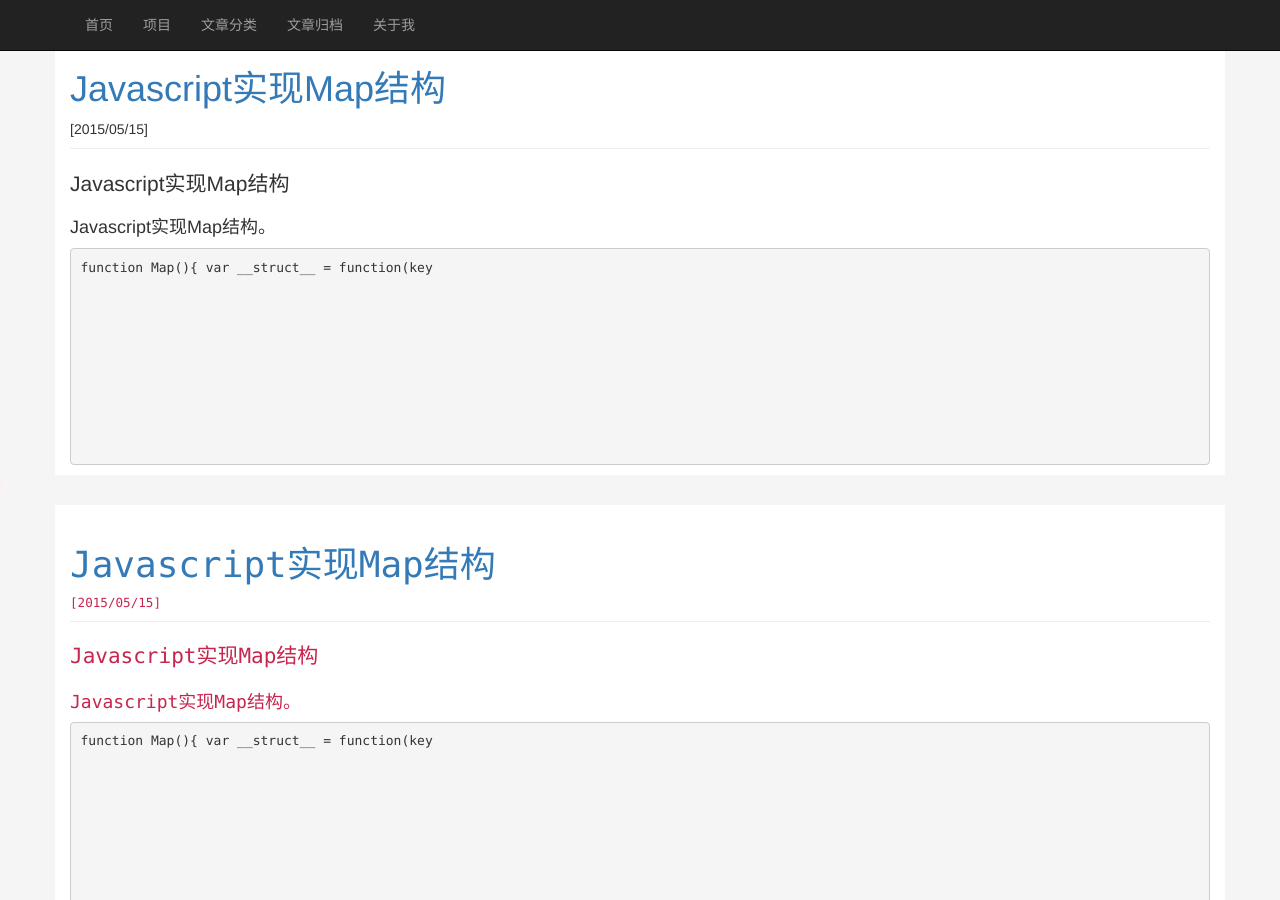
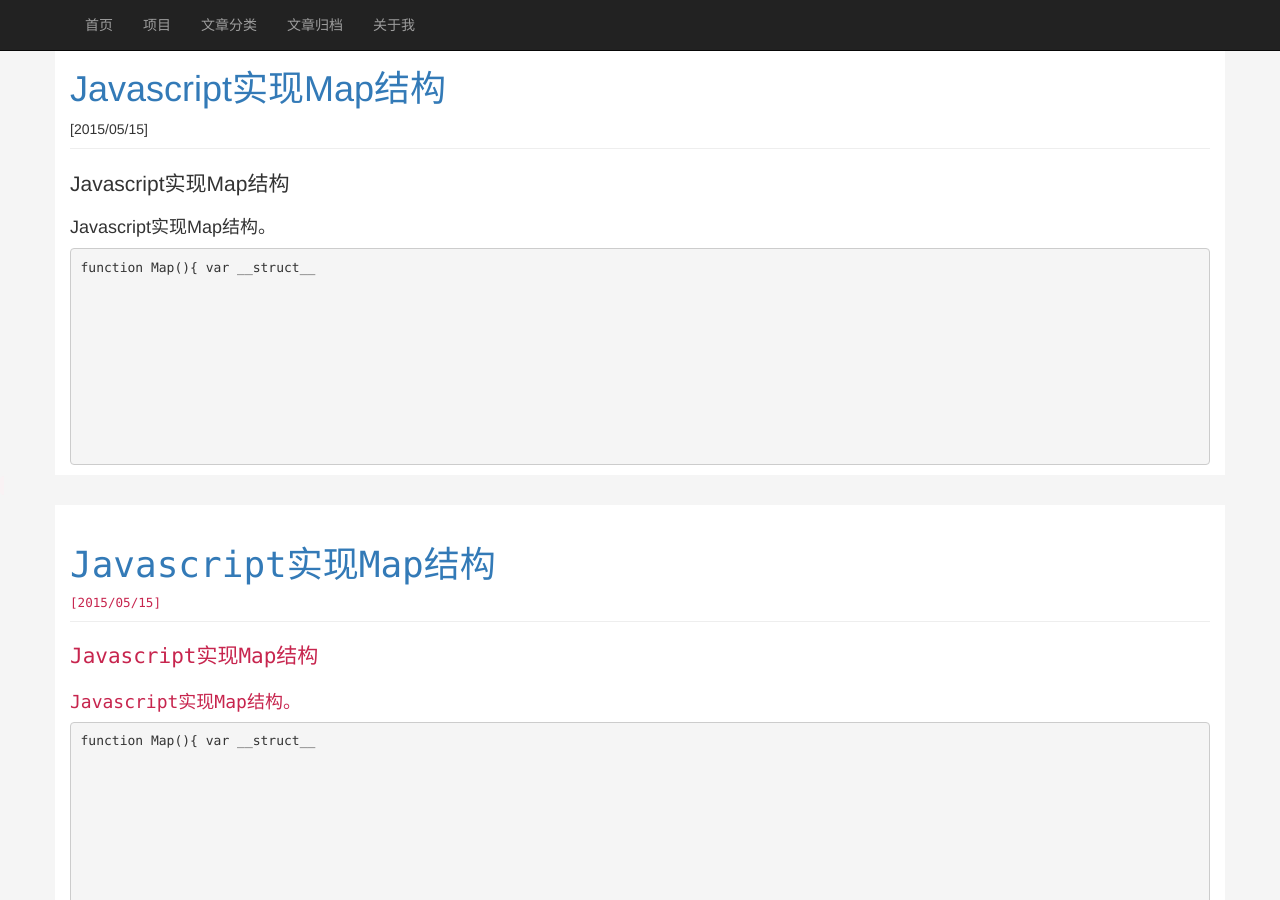
Before and after one commit to jinchangle/xiashuangxi.github.io, a Jekyll site: the page built from index.html, in a window 1280 px wide and 900 px high, scrolled down 206 px. Built offline with Jekyll 4.4.1, drawn with Linux system fonts in a browser that asks for light colours; nearby versions of some CDN libraries; the list of posts is cut into pages by our own code; comment, search, counter and statistics services are not loaded.

Commit message:
Please enter the commit message for your changes. Lines starting  with '' will be ignored, and an empty message aborts the commit.  On branch master  Your branch is up-to-date with 'origin/master'.
 Changes to be committed:
	modified:   _layouts/default.html

```diff
--- a/_layouts/default.html
+++ b/_layouts/default.html
@@ -13,7 +13,7 @@
             </a>[{{ post.date| date:"%Y/%m/%d" }}]
         </div>
         <p id='page.content' class="lead">{{ post.summary }}</p>
-        <p>{{ post.content | truncatewords : 20 }}</p>
+        <p>{{ post.content | truncatewords  }}</p>
         <p>
             <span class="ds-thread-count badge" data-thread-key="{{post.id}}" data-count-type="comments"></span>
             <!-- 多说js加载开始，一个页面只需要加载一次 -->
```
